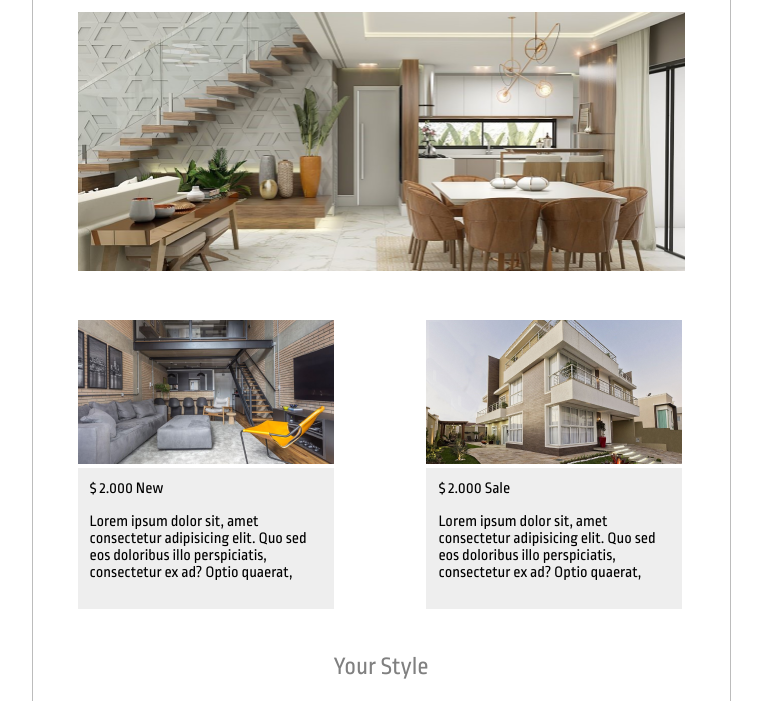
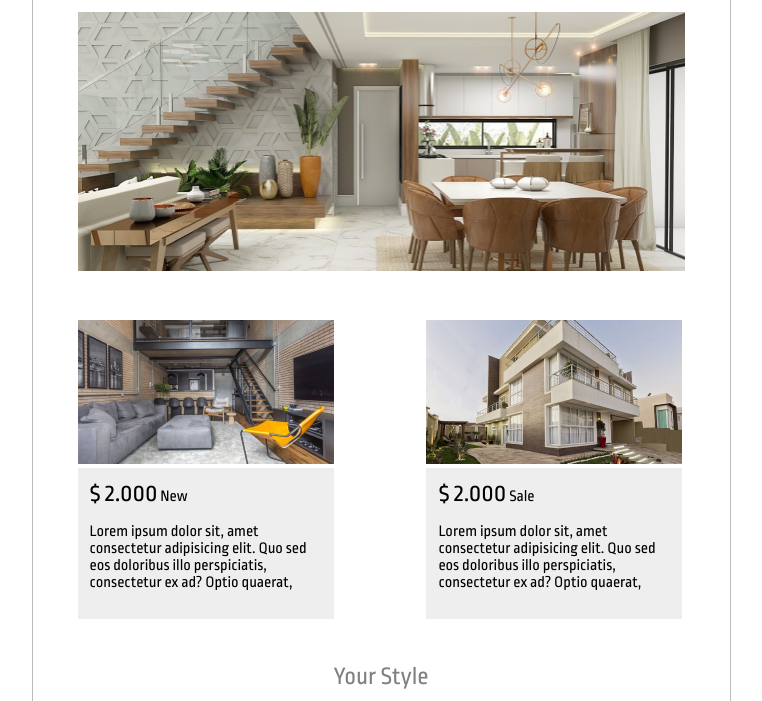
Before and after one commit to jp-data/projetoHtmlCss, a plain HTML site: page index.html in a window 1280 px wide. Shown: the part 59-760 px from the top of the page, without its empty margins (259-1021 px from the left). Drawn offline with Linux system fonts and the light colour scheme.

Commit message:
editando o corpo da página

```diff
--- a/style.css
+++ b/style.css
@@ -91,3 +91,7 @@ section .right{
     padding: 12px;
     max-width: 232px
 }
+
+.money {
+    font-size: 25px;
+}
```
